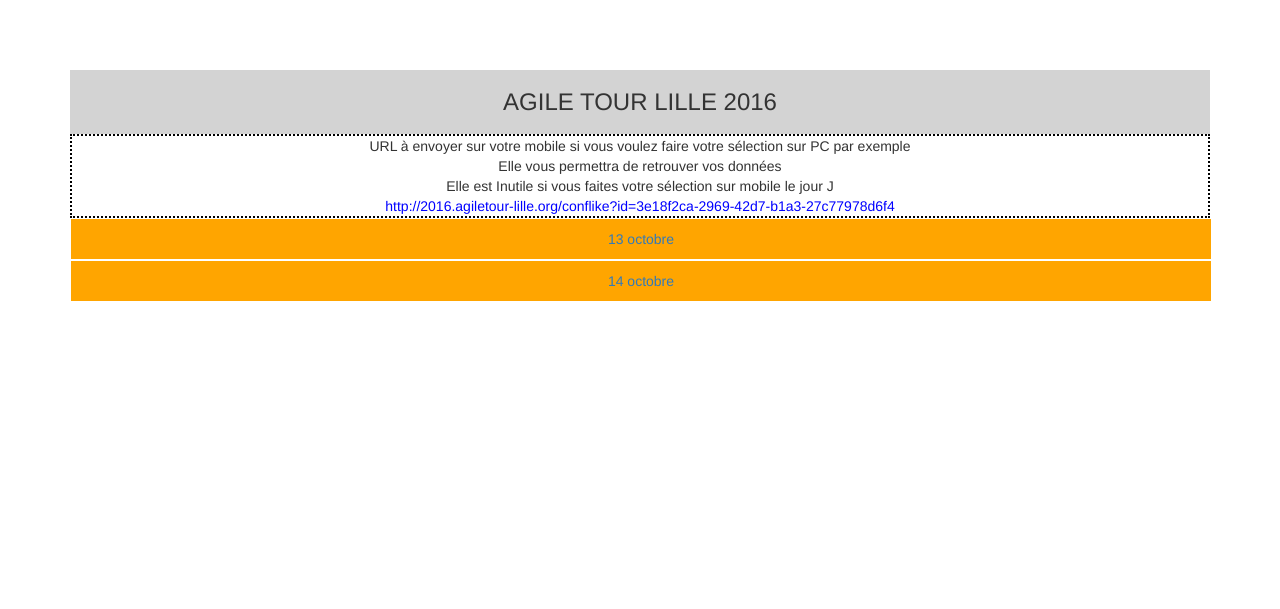
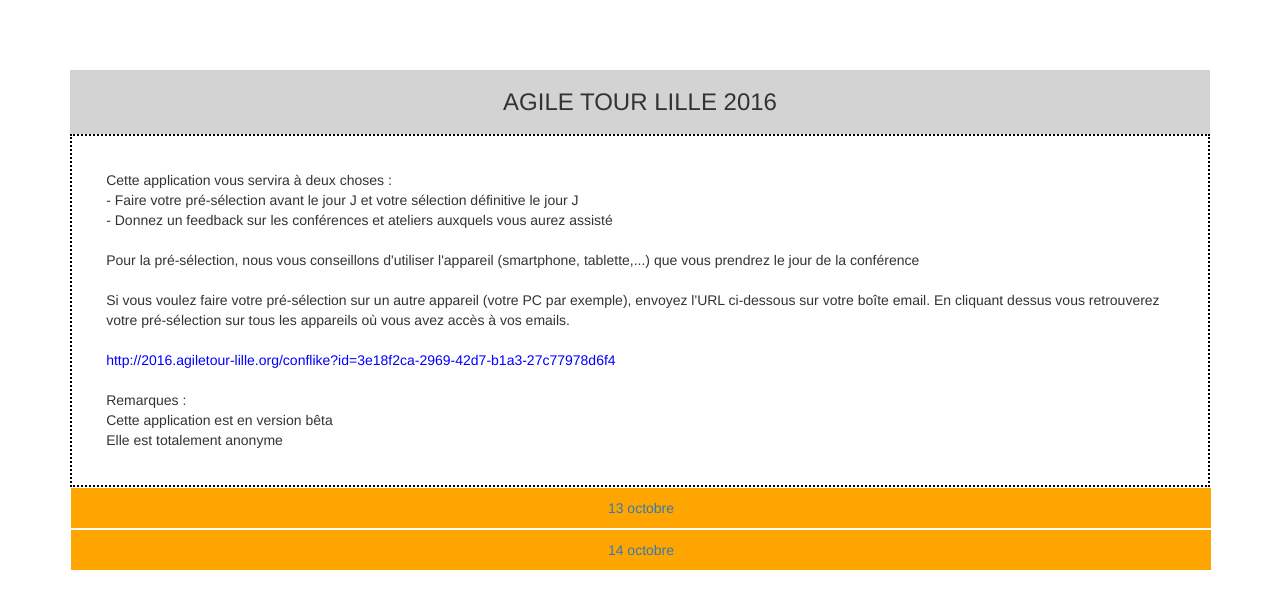
Before and after one commit to jak78/agile-tour-lille-2017, a Jekyll site: the page built from 00-conflike.html, in a window 1280 px wide. Shown: the top 609 px of the page. Built offline with Jekyll 4.4.1, drawn with Linux system fonts in a browser that asks for light colours; nearby versions of some CDN libraries.

Commit message:
update explanations on the application

```diff
--- a/00-conflike.html
+++ b/00-conflike.html
@@ -141,17 +141,34 @@
       </div>
   </div>
 
-  <div style="text-align: center; border-width:2px; border-color:black; border-style:dotted">
+  <div style="padding:3%; text-align: left; border-width:2px; border-color:black; border-style:dotted">
     <div>
-      URL à envoyer sur votre mobile si vous voulez faire votre sélection sur PC par exemple
+      Cette application vous servira à deux choses :
+      </br>
+      - Faire votre pré-sélection avant le jour J et votre sélection définitive le jour J
+      </br>
+      - Donnez un feedback sur les conférences et ateliers auxquels vous aurez assisté
+      </br>
+      </br>
+      Pour la pré-sélection, nous vous conseillons d'utiliser l'appareil (smartphone, tablette,...) que vous prendrez le jour de la conférence
+      </br>
+      </br>
+      Si vous voulez faire votre pré-sélection sur un autre appareil (votre PC par exemple),
+      envoyez l'URL ci-dessous sur votre boîte email. En cliquant dessus vous retrouverez
+      votre pré-sélection sur tous les appareils où vous avez accès à vos emails.
+      </br>
     </div>
+    </br>
+    <div id="userURL" style="color:blue">?</div>
+    </br>
     <div>
-      Elle vous permettra de retrouver vos données
+      Remarques :
+      </br>
+      Cette application est en version bêta
+      </br>
+      Elle est totalement anonyme
+      </br>
     </div>
-    <div>
-      Elle est Inutile si vous faites votre sélection sur mobile le jour J
-    </div>
-    <div id="userURL" style="color:blue">?</div>
   </div>
 
 
```
